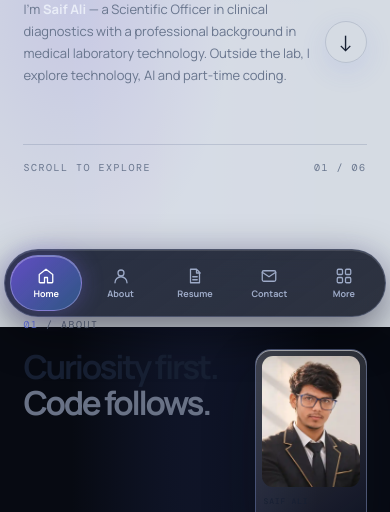
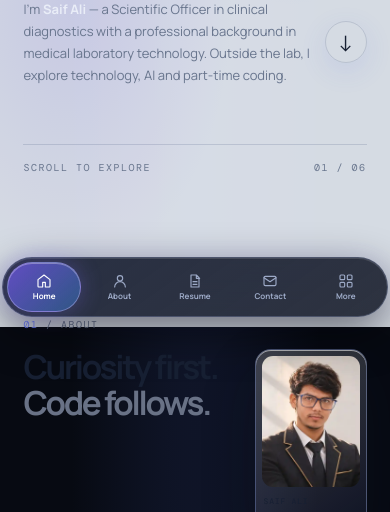
Before and after one commit to saifalisew1508/Portfolio, a PHP site: page / in a window 390 px wide. Shown: the part 517-1029 px from the top of the page. Run offline with PHP 8.4, Linux system fonts and the light colour scheme.

Commit message:
Make floating navigation slimmer and wider

```diff
--- a/style.css
+++ b/style.css
@@ -750,3 +750,44 @@ body{padding-bottom:calc(96px + env(safe-area-inset-bottom))}
   .global-nav-item svg{width:18px;height:18px}
   .global-nav-more{height:56px}
 }
+
+/* Fine-tune: even slimmer and nearly edge-to-edge navigation capsule */
+.global-glass-nav{
+  left:2px;
+  right:2px;
+  width:auto;
+  height:62px;
+  min-height:0;
+  padding:5px;
+  gap:2px;
+  border-radius:999px;
+}
+.global-nav-item,
+.global-more-toggle{
+  height:50px;
+  padding:4px 1px;
+  gap:3px;
+  font-size:9px;
+  border-radius:999px;
+}
+.global-nav-item svg{width:17px;height:17px}
+.global-nav-more{height:50px}
+body{padding-bottom:calc(84px + env(safe-area-inset-bottom))}
+@media(max-width:390px){
+  .global-glass-nav{
+    left:2px;
+    right:2px;
+    height:60px;
+    padding:4px;
+    gap:1px;
+  }
+  .global-nav-item,
+  .global-more-toggle{
+    height:50px;
+    padding:3px 0;
+    gap:3px;
+    font-size:8px;
+  }
+  .global-nav-item svg{width:16px;height:16px}
+  .global-nav-more{height:50px}
+}
```
